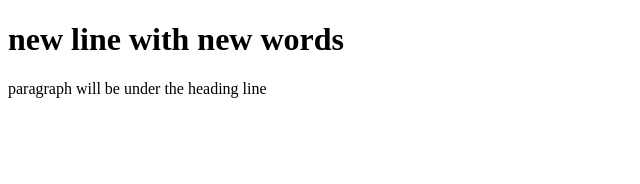
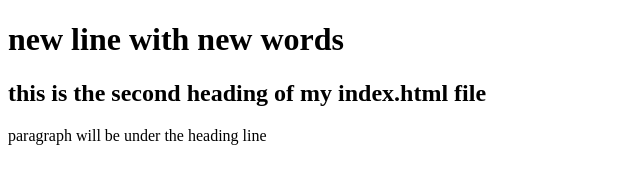
Before and after one commit to parthdey/open_source, a plain HTML site: page index.html in a window 1280 px wide. Shown: the whole page, without its empty margins (0-640 px from the left). Drawn offline with Linux system fonts and the light colour scheme.

Commit message:
added new heading

```diff
--- a/index.html
+++ b/index.html
@@ -6,6 +6,7 @@
 </head>
 <body>
 <h1>new line with new words</h1>
+    <h2>this is the second heading of my index.html file</h2>
 <p>paragraph will be under the heading line</p>
 </body>
 </html>
```
